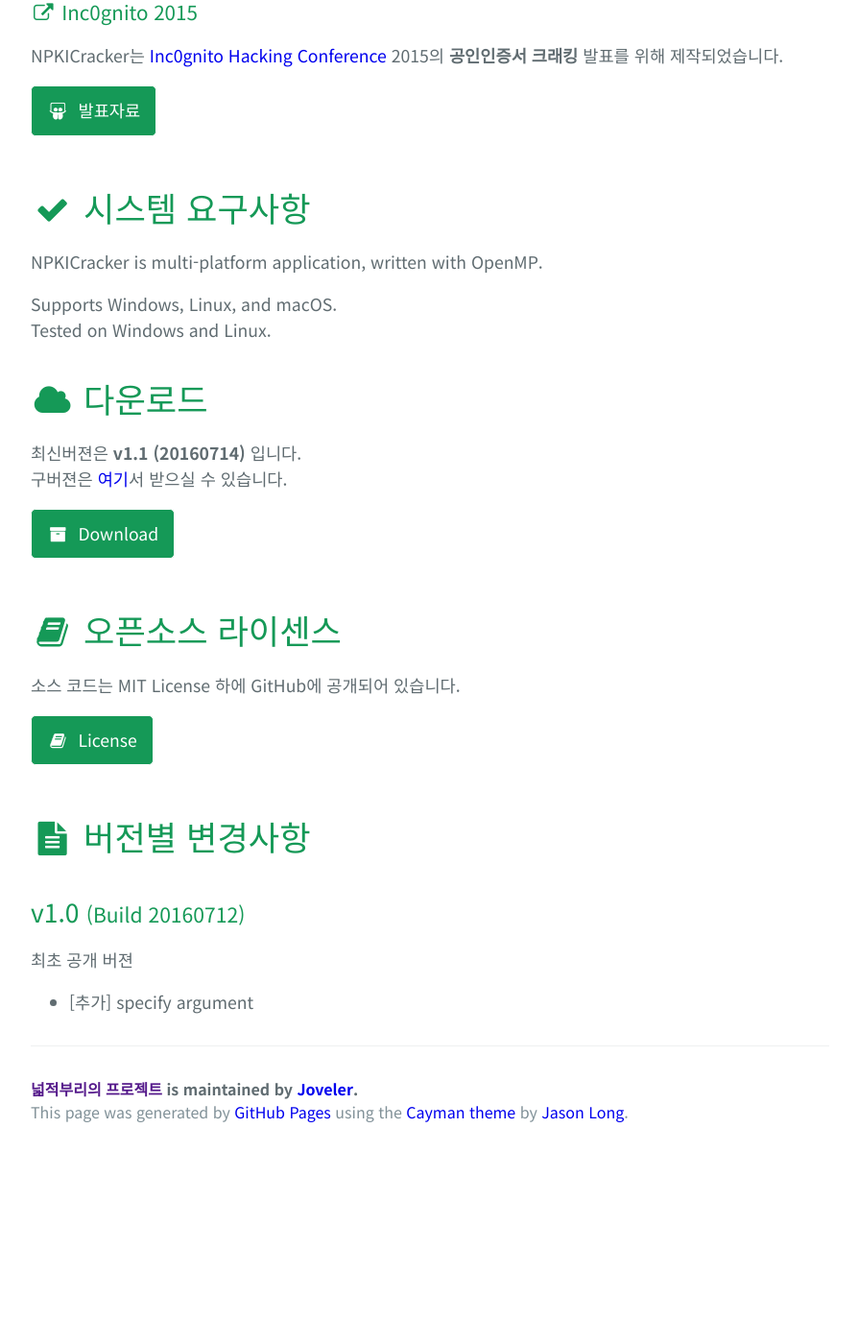
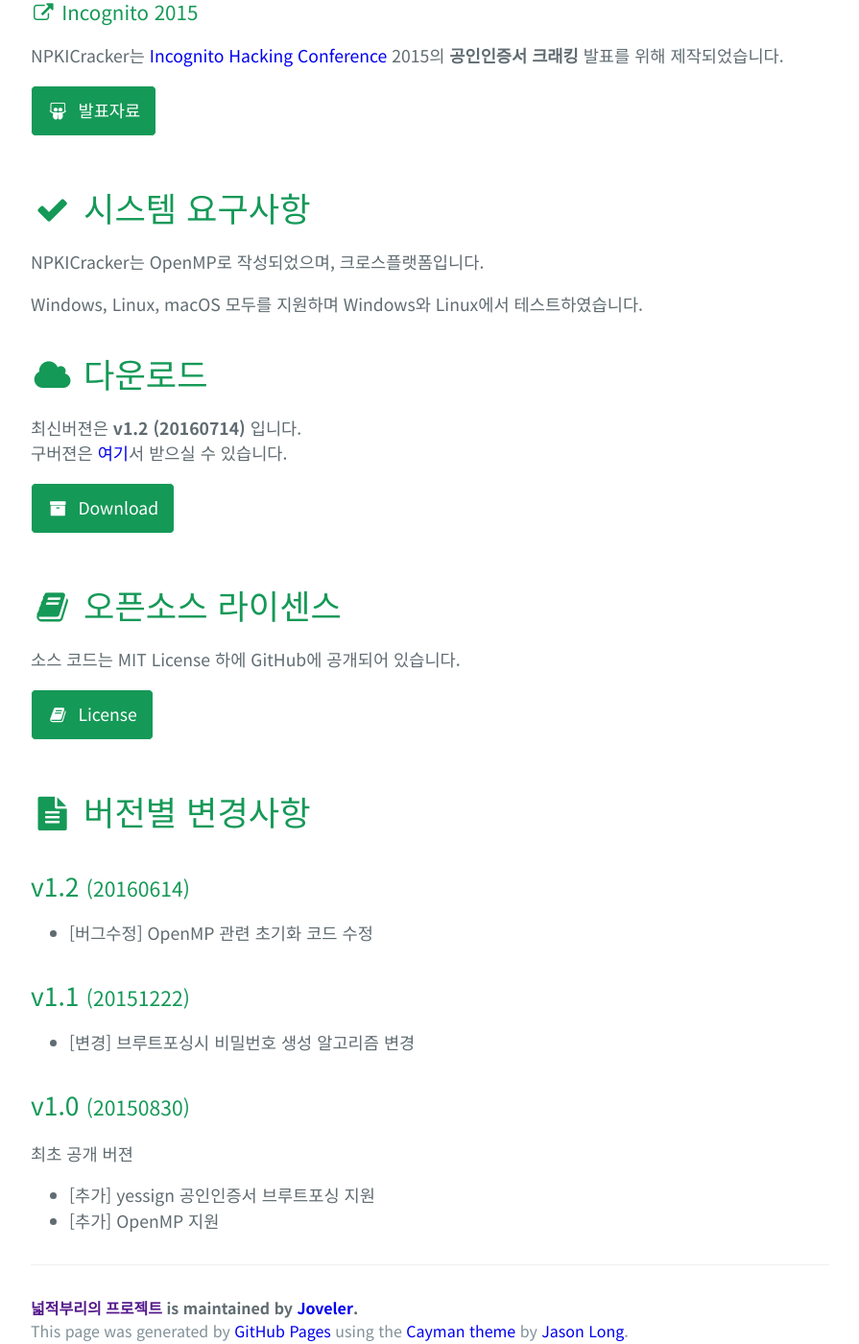
Before and after one commit to ied206/ied206.github.io, a Jekyll site: the page built from NPKICracker/index.markdown, in a window 1280 px wide and 1400 px high, scrolled down 710 px. Shown: the whole window at 96% size, without its empty margins (192-1087 px from the left). Built offline with Jekyll 4.4.1, drawn with Linux system fonts in a browser that asks for light colours; before the commit the page ends 1912 px from its top, so only the background shows below that.

Commit message:
Finised NPKICrakcer Homepage

```diff
--- a/NPKICracker/index.markdown
+++ b/NPKICracker/index.markdown
@@ -16,22 +16,21 @@
 
 NPKICracker의 GPGPU 코드는 [KUICS](https://kuics.korea.ac.kr)의 [이준혁](https://github.com/leejh10003)에 의해 작성되었습니다.
 
-### <i class="fa fa-fw fa-external-link"></i> Inc0gnito 2015
-NPKICracker는 [Inc0gnito Hacking Conference](http://inc0gnito.com/) 2015의 **공인인증서 크래킹** 발표를 위해 제작되었습니다.
+### <i class="fa fa-fw fa-external-link"></i> Incognito 2015
+NPKICracker는 [Incognito Hacking Conference](http://inc0gnito.com/) 2015의 **공인인증서 크래킹** 발표를 위해 제작되었습니다.
 
 <a href="http://www.slideshare.net/ied206/4th-inc0gnito" class="btn-dark"><i class="fa fa-fw fa-slideshare"></i>&nbsp;&nbsp;발표자료</a>
 
 # <i class="fa fa-fw fa-check"></i> 시스템 요구사항
-NPKICracker is multi-platform application, written with OpenMP.
+NPKICracker는 OpenMP로 작성되었으며, 크로스플랫폼입니다.
 
-Supports Windows, Linux, and macOS.
-Tested on Windows and Linux.
+Windows, Linux, macOS 모두를 지원하며 Windows와 Linux에서 테스트하였습니다.
 
 # <i class="fa fa-fw fa-cloud"></i> 다운로드
-최신버젼은 **v1.1 (20160714)** 입니다.
+최신버젼은 **v1.2 (20160714)** 입니다.
 구버젼은 [여기]({{ site.baseurl }}/{{ page.projname }}/release)서 받으실 수 있습니다.
 
-<a href="{{ site.baseurl }}/{{ page.projname }}/release/v1.0/DriverPicker-v1.0-dist.zip" class="btn-dark"><i class="fa fa-fw fa-archive"></i>&nbsp;&nbsp;Download</a>
+<a href="{{ site.baseurl }}/{{ page.projname }}/release/v1.2/NPKICracker-v1.2-src.tar.gz" class="btn-dark"><i class="fa fa-fw fa-archive"></i>&nbsp;&nbsp;Download</a>
 
 # <i class="fa fa-fw fa-book"></i> 오픈소스 라이센스
 소스 코드는 MIT License 하에 GitHub에 공개되어 있습니다.
@@ -40,7 +39,14 @@
 
 # <i class="fa fa-fw fa-file-text"></i> 버전별 변경사항
 
-## v1.0 <small>(Build 20160712)</small>
+## v1.2 <small>(20160614)</small>
+- [버그수정] OpenMP 관련 초기화 코드 수정
+
+## v1.1 <small>(20151222)</small>
+- [변경] 브루트포싱시 비밀번호 생성 알고리즘 변경
+
+## v1.0 <small>(20150830)</small>
 최초 공개 버젼
 
-- [추가] specify argument
+- [추가] yessign 공인인증서 브루트포싱 지원
+- [추가] OpenMP 지원
```
Also changed, not shown: NPKICracker/index-en.markdown (+12 -5 lines), NPKICracker/release/index-en.markdown (+8 -2 lines), NPKICracker/release/index.markdown (+8 -2 lines), 4 other files.
